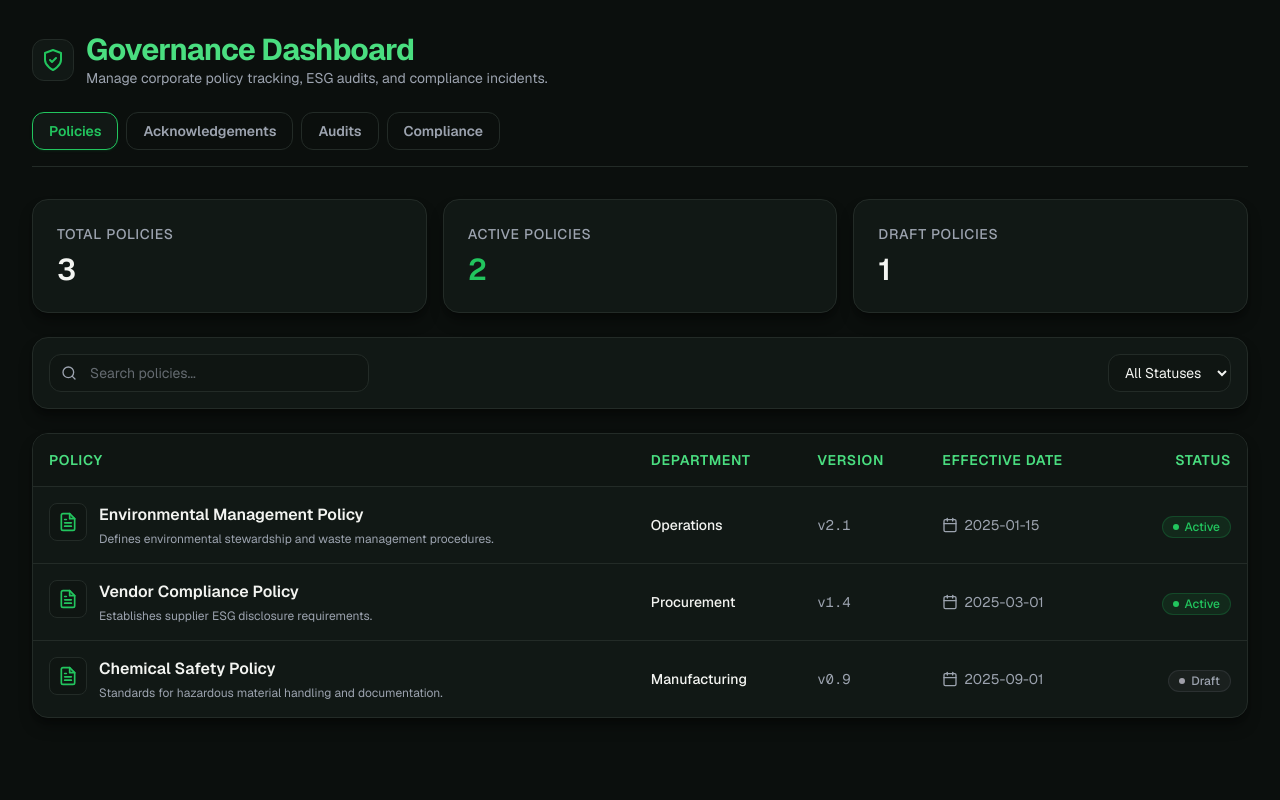
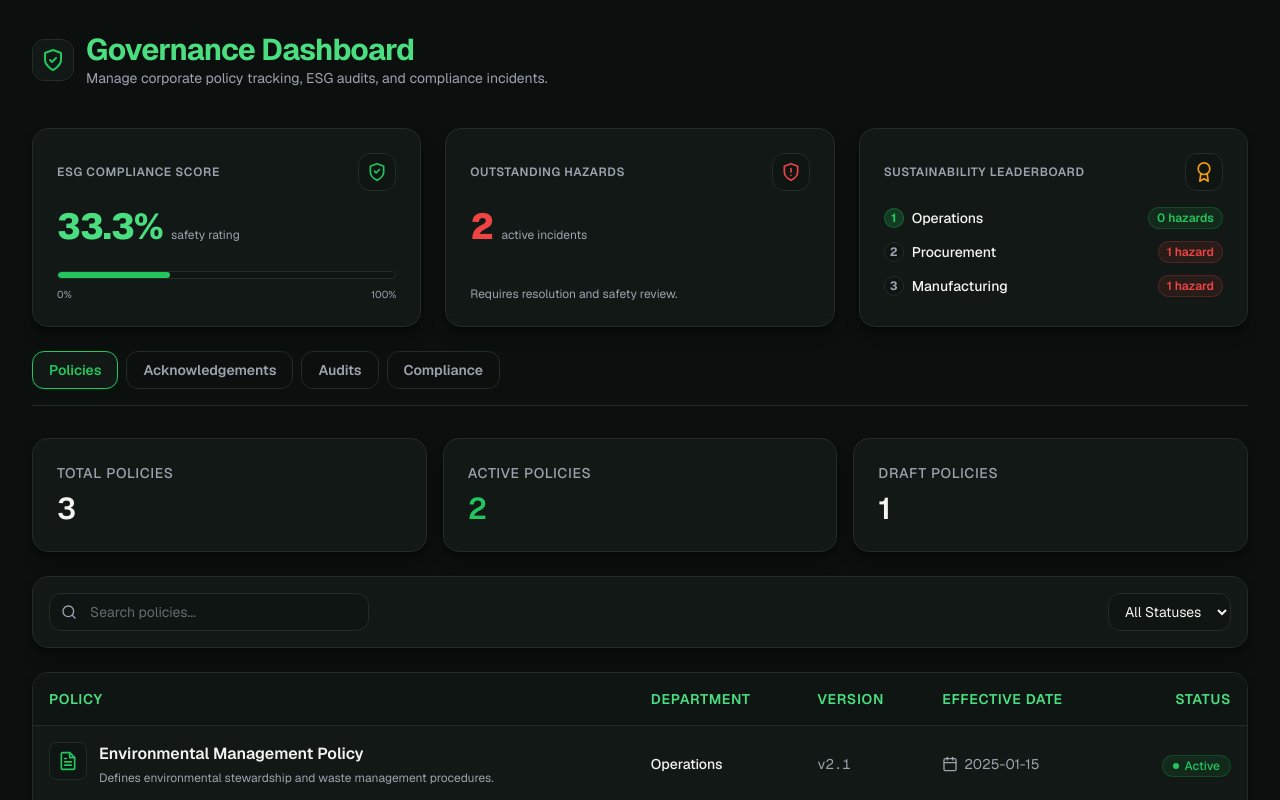
Before and after one commit to bharat3214/Syntropy, a Next.js app: page /governance in a window 1280 px wide. Shown: the top 800 px of the page. Built offline with nearby package versions, Linux system fonts and the light colour scheme.

Commit message:
feat: add compliance score card + dept. leaderboard

```diff
--- a/app/api/governance/route.ts
+++ b/app/api/governance/route.ts
@@ -92,12 +92,47 @@ export async function GET() {
     });
   }
 
-  return NextResponse.json({
-    policies: Array.from(policiesMap.values()),
-    acknowledgements: Array.from(acknowledgementsMap.values()),
-    audits: optimizedAudits,
-    complianceIssues: Array.from(complianceMap.values()),
-  }, { status: 200 });
+  const totalIssues = complianceMap.size;
+  const resolvedIssues = Array.from(complianceMap.values()).filter(
+    (c) => c.status === "Resolved"
+  ).length;
+  const complianceScore = totalIssues > 0 ? (resolvedIssues / totalIssues) * 100 : 100;
+
+  const totalOpenIssues = Array.from(complianceMap.values()).filter(
+    (c) => c.status === "Open" || c.status === "In Progress"
+  ).length;
+
+  const departments = new Set<string>();
+  for (const p of policiesMap.values()) departments.add(p.department);
+  for (const a of acknowledgementsMap.values()) departments.add(a.department);
+  for (const au of auditsMap.values()) departments.add(au.department);
+  for (const c of complianceMap.values()) departments.add(c.department);
+
+  const departmentLeaderboard = Array.from(departments)
+    .map((dept) => {
+      const unresolvedCount = Array.from(complianceMap.values()).filter(
+        (c) =>
+          c.department === dept &&
+          (c.status === "Open" || c.status === "In Progress")
+      ).length;
+      return { department: dept, unresolvedCount };
+    })
+    .sort((a, b) => a.unresolvedCount - b.unresolvedCount);
+
+  return NextResponse.json(
+    {
+      policies: Array.from(policiesMap.values()),
+      acknowledgements: Array.from(acknowledgementsMap.values()),
+      audits: optimizedAudits,
+      complianceIssues: Array.from(complianceMap.values()),
+      analytics: {
+        complianceScore,
+        totalOpenIssues,
+        departmentLeaderboard,
+      },
+    },
+    { status: 200 }
+  );
 }
 
 export async function POST(req: NextRequest) {
--- a/app/governance/page.tsx
+++ b/app/governance/page.tsx
@@ -12,7 +12,6 @@ import {
 import PolicySection from "../api/governance/PolicySection";
 import AuditsSection from "../api/governance/AuditsSection";
 import ComplianceSection from "../api/governance/ComplianceSection";
-
 
 type PolicyStatus = "Active" | "Draft";
 type AcknowledgementStatus = "Acknowledged" | "Pending";
@@ -73,6 +72,14 @@ interface GovernanceResponse {
   acknowledgements: PolicyAcknowledgement[];
   audits: AuditWithIssues[];
   complianceIssues: ComplianceIssue[];
+  analytics?: {
+    complianceScore: number;
+    totalOpenIssues: number;
+    departmentLeaderboard: {
+      department: string;
+      unresolvedCount: number;
+    }[];
+  };
 }
 
 interface CreateAuditForm {
@@ -246,6 +253,107 @@ export default function GovernancePage() {
             </div>
           </div>
 
+          {!loading && data && data.analytics && (
+            <div className="grid grid-cols-1 md:grid-cols-3 gap-6 pt-4">
+              <div className="bg-[#111815] border border-[#232B27] rounded-2xl p-6 shadow-lg shadow-black/40 flex flex-col justify-between">
+                <div>
+                  <div className="flex items-center justify-between">
+                    <p className="text-xs font-semibold text-[#9CA3AF] uppercase tracking-wider">
+                      ESG Compliance Score
+                    </p>
+                    <span className="p-2 bg-[#0F1512] border border-[#232B27] rounded-xl">
+                      <svg className="w-5 h-5 text-[#22C55E]" fill="none" stroke="currentColor" strokeWidth="2" strokeLinecap="round" strokeLinejoin="round" viewBox="0 0 24 24">
+                        <path d="M12 22s8-4 8-10V5l-8-3-8 3v7c0 6 8 10 8 10z"></path>
+                        <polyline points="9 11 11 13 15 9"></polyline>
+                      </svg>
+                    </span>
+                  </div>
+                  <div className="mt-4 flex items-baseline gap-2">
+                    <span className="text-4xl font-extrabold tracking-tight text-[#4ADE80]">
+                      {data.analytics.complianceScore.toFixed(1)}%
+                    </span>
+                    <span className="text-xs text-[#9CA3AF]">safety rating</span>
+                  </div>
+                </div>
+                <div className="mt-6 space-y-2">
+                  <div className="w-full bg-[#0F1512] rounded-full h-2 border border-[#232B27] overflow-hidden">
+                    <div
+                      className="bg-[#22C55E] h-1.5 rounded-full transition-all duration-500"
+                      style={{ width: `${data.analytics.complianceScore}%` }}
+                    />
+                  </div>
+                  <div className="flex items-center justify-between text-[10px] text-[#9CA3AF]">
+                    <span>0%</span>
+                    <span>100%</span>
+                  </div>
+                </div>
+              </div>
+
+              <div className="bg-[#111815] border border-[#232B27] rounded-2xl p-6 shadow-lg shadow-black/40 flex flex-col justify-between">
+                <div>
+                  <div className="flex items-center justify-between">
+                    <p className="text-xs font-semibold text-[#9CA3AF] uppercase tracking-wider">
+                      Outstanding Hazards
+                    </p>
+                    <span className="p-2 bg-[#0F1512] border border-[#232B27] rounded-xl">
+                      <svg className="w-5 h-5 text-[#EF4444]" fill="none" stroke="currentColor" strokeWidth="2" strokeLinecap="round" strokeLinejoin="round" viewBox="0 0 24 24">
+                        <path d="M12 22s8-4 8-10V5l-8-3-8 3v7c0 6 8 10 8 10z"></path>
+                        <line x1="12" y1="8" x2="12" y2="12"></line>
+                        <line x1="12" y1="16" x2="12.01" y2="16"></line>
+                      </svg>
+                    </span>
+                  </div>
+                  <div className="mt-4 flex items-baseline gap-2">
+                    <span className="text-4xl font-extrabold tracking-tight text-[#EF4444]">
+                      {data.analytics.totalOpenIssues}
+                    </span>
+                    <span className="text-xs text-[#9CA3AF]">active incidents</span>
+                  </div>
+                </div>
+                <div className="mt-6 text-xs text-[#9CA3AF]">
+                  Requires resolution and safety review.
+                </div>
+              </div>
+
+              <div className="bg-[#111815] border border-[#232B27] rounded-2xl p-6 shadow-lg shadow-black/40 flex flex-col justify-between">
+                <div>
+                  <div className="flex items-center justify-between mb-4">
+                    <p className="text-xs font-semibold text-[#9CA3AF] uppercase tracking-wider">
+                      Sustainability Leaderboard
+                    </p>
+                    <span className="p-2 bg-[#0F1512] border border-[#232B27] rounded-xl">
+                      <svg className="w-5 h-5 text-[#F59E0B]" fill="none" stroke="currentColor" strokeWidth="2" strokeLinecap="round" strokeLinejoin="round" viewBox="0 0 24 24">
+                        <circle cx="12" cy="8" r="7"></circle>
+                        <polyline points="8.21 13.89 7 23 12 20 17 23 15.79 13.88"></polyline>
+                      </svg>
+                    </span>
+                  </div>
+                  <div className="space-y-3">
+                    {data.analytics.departmentLeaderboard.map((item, index) => (
+                      <div key={item.department} className="flex items-center justify-between text-sm">
+                        <div className="flex items-center gap-2">
+                          <span className={`w-5 h-5 rounded-full flex items-center justify-center text-xs font-bold ${
+                            index === 0 ? "bg-[#22C55E]/20 text-[#22C55E] border border-[#22C55E]/30" : "bg-[#0F1512] text-[#9CA3AF] border border-[#232B27]"
+                          }`}>
+                            {index + 1}
+                          </span>
+                          <span className="font-medium text-[#F3F4F1]">{item.department}</span>
+                        </div>
+                        <div className="flex items-center gap-2">
+                          <span className={`px-2 py-0.5 rounded-full text-xs font-semibold border ${
+                            item.unresolvedCount === 0 ? "bg-[#22C55E]/10 text-[#22C55E] border-[#22C55E]/20" : "bg-[#EF4444]/10 text-[#EF4444] border-[#EF4444]/20"
+                          }`}>
+                            {item.unresolvedCount} {item.unresolvedCount === 1 ? "hazard" : "hazards"}
+                          </span>
+                        </div>
+                      </div>
+                    ))}
+                  </div>
+                </div>
+              </div>
+            </div>
+          )}
+
           <nav className="flex flex-wrap gap-2 border-b border-[#232B27] pb-4">
             {tabs.map((tab) => (
               <button
```
